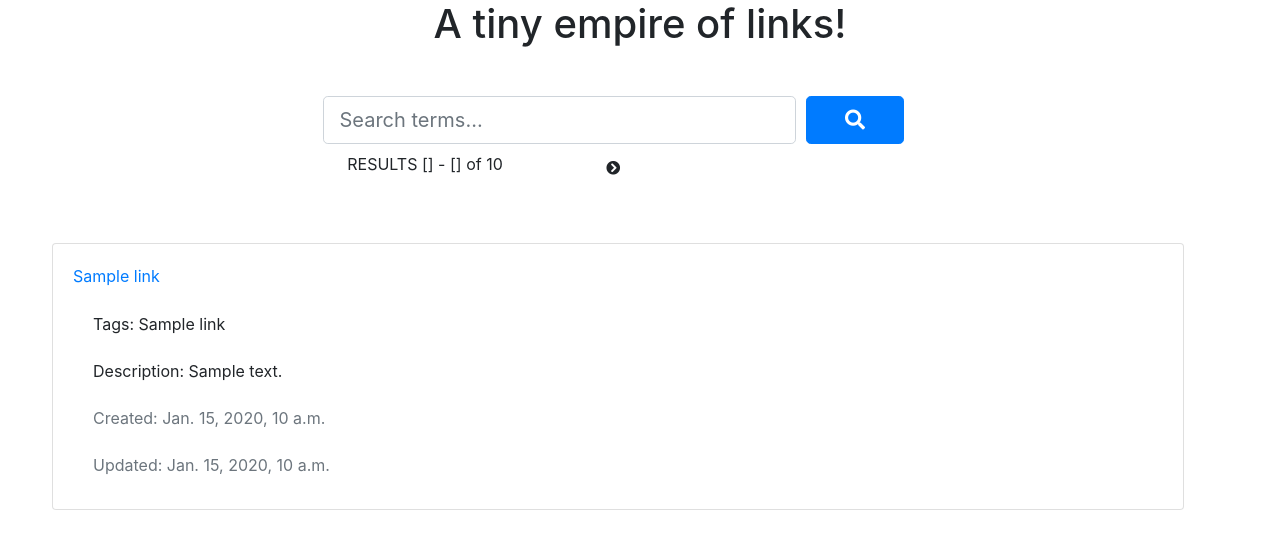
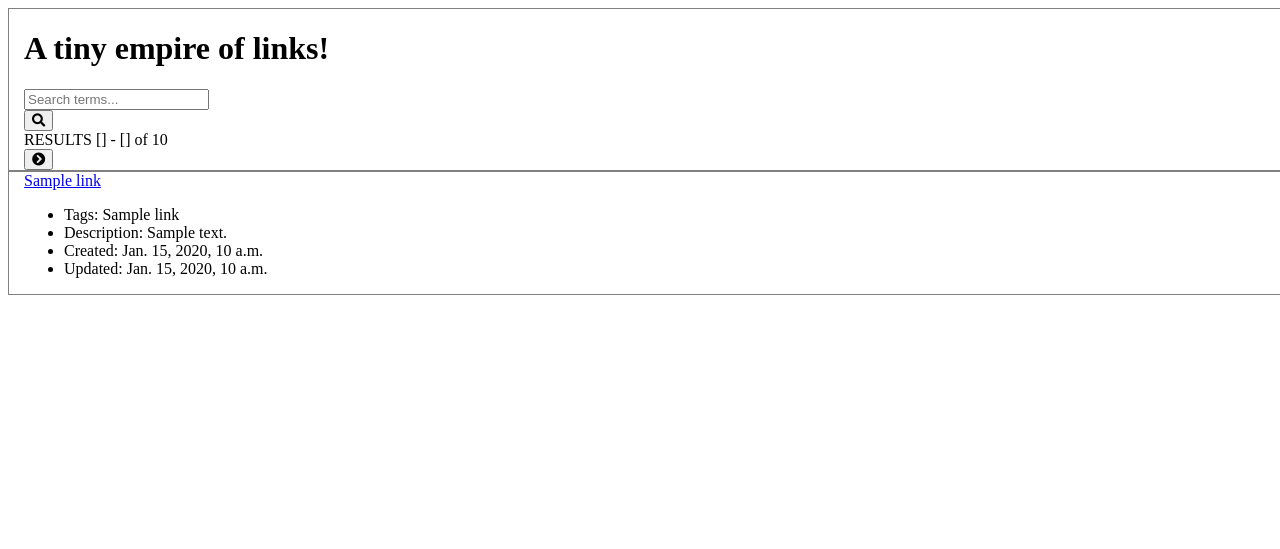
Before and after one commit to designsimply/basil, a Django app: template web/apps/links/templates/links/links_search_view.html in a window 1280 px wide. Shown: the top 549 px of the page. Run offline with Django 3.2, Linux system fonts and the light colour scheme; the template is opened without the code that fills it: most values are stand-ins (such as "Sample title", 1, 10 or a date in 2020); some libraries are stand-ins or nearby versions.

Commit message:
custom css for search links

```diff
--- a/web/apps/links/static/links/css/links_search_view.css
+++ b/web/apps/links/static/links/css/links_search_view.css
@@ -0,0 +1,9 @@
+.container {
+  border: 1px solid gray !important;
+
+  width: 100%;
+  padding-right: 15px;
+  padding-left: 15px;
+  margin-right: auto;
+  margin-left: auto;
+}
--- a/web/apps/links/templates/links/links_search_view.html
+++ b/web/apps/links/templates/links/links_search_view.html
@@ -1,5 +1,10 @@
 {% extends "base.html" %}
 {% load static %}
+
+{% block css %}
+<link rel="stylesheet" type="text/css" href="{% static "links/css/links_search_view.css" %}">
+{% endblock %}
+
 
 {% block content %}
 
@@ -49,7 +54,7 @@
 	  </div>
 
 	  {% if debug %}
-		<div class="container m-5" hidden="">
+		<div class="container m-5">
  			<div class="border border-info rounded">
 				<div class="panel panel-info  alert-info">
 				  <div class="panel-heading">
--- a/web/templates/base.html
+++ b/web/templates/base.html
@@ -20,7 +20,7 @@
 
     {% block base_css %}
     <!-- Bootstrap core CSS -->
-    <link rel="stylesheet" type="text/css" href="{% static "vendor/bootstrap/css/bootstrap.min.css" %}">
+    <!-- <link rel="stylesheet" type="text/css" href="{% static "vendor/bootstrap/css/bootstrap.min.css" %}"> -->
 
     <!-- Custom fonts for this template -->
     <link rel="stylesheet" type="text/css" href="{% static "vendor/fontawesome-free/css/all.min.css" %}">
@@ -30,7 +30,7 @@
 
     {% block css %}
     <!-- Custom styles for this template -->
-    <link rel="stylesheet" type="text/css" href="{% static "css/landing-page.min.css" %}">
+    <!-- <link rel="stylesheet" type="text/css" href="{% static "css/landing-page.min.css" %}"> -->
     {% endblock %}
 
   </head>
```
